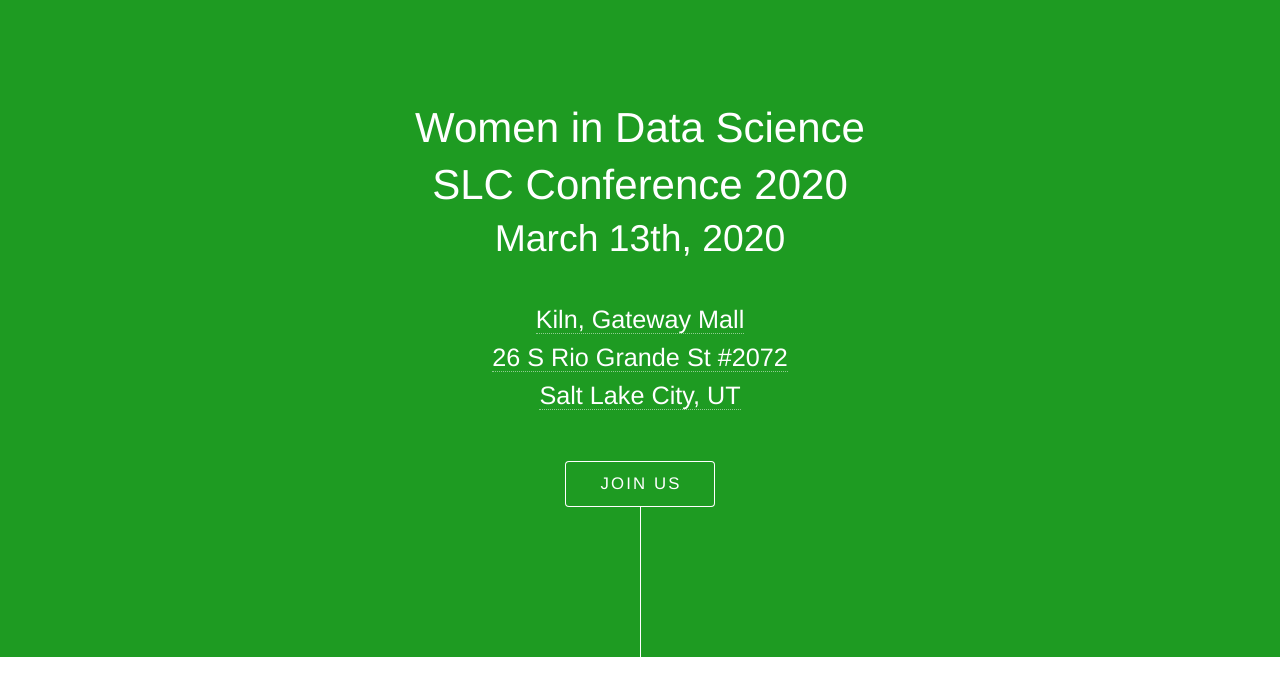
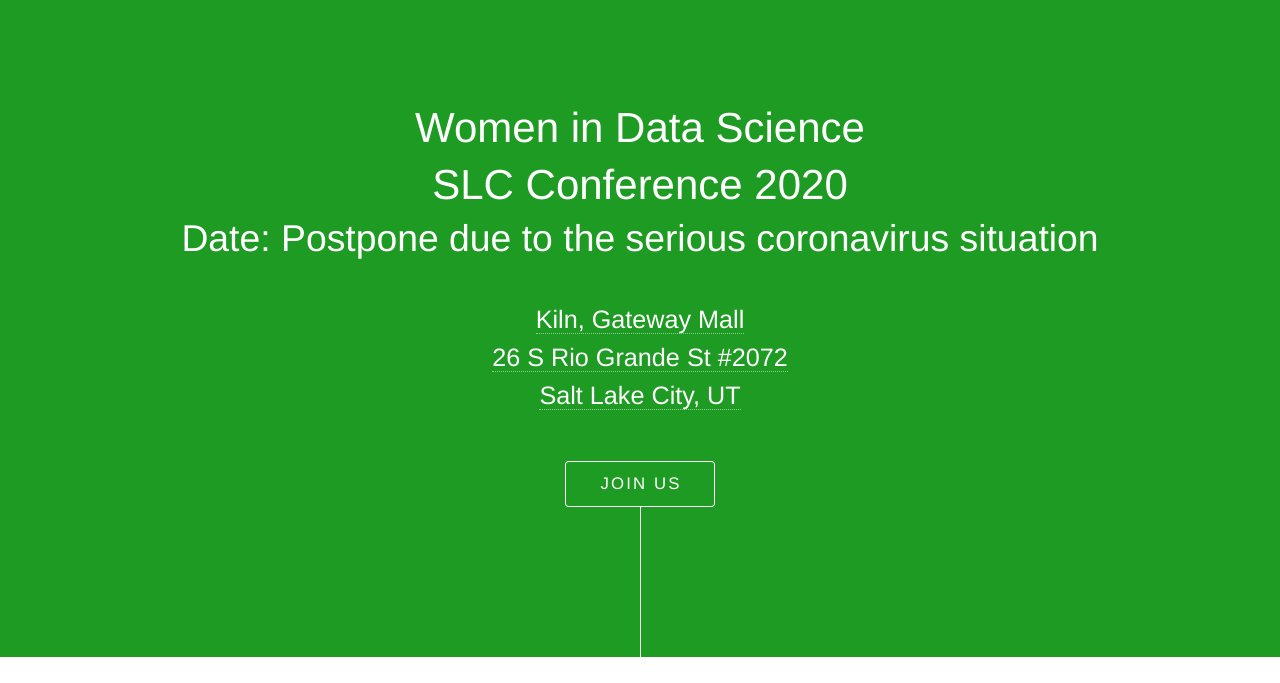
Before and after one commit to sarasdsutah/WiDSUTAH, a plain HTML site: page index.html in a window 1280 px wide. Shown: the part 117-800 px from the top of the page. Drawn offline with Linux system fonts and the light colour scheme.

Commit message:
postpone the event

```diff
--- a/index.html
+++ b/index.html
@@ -23,7 +23,7 @@
 	<section id="header">
 		<div class="inner">
 			<h1>Women in Data Science <br/> SLC Conference 2020</h1>
-			<h2>March 13th, 2020 </h2>
+			<h2>Date: Postpone due to the serious coronavirus situation</h2>
 			<h3><a href="https://g.page/kiln-salt-lake-city?share">
 				Kiln, Gateway Mall <br/>
 				26 S Rio Grande St #2072 <br/>
```
